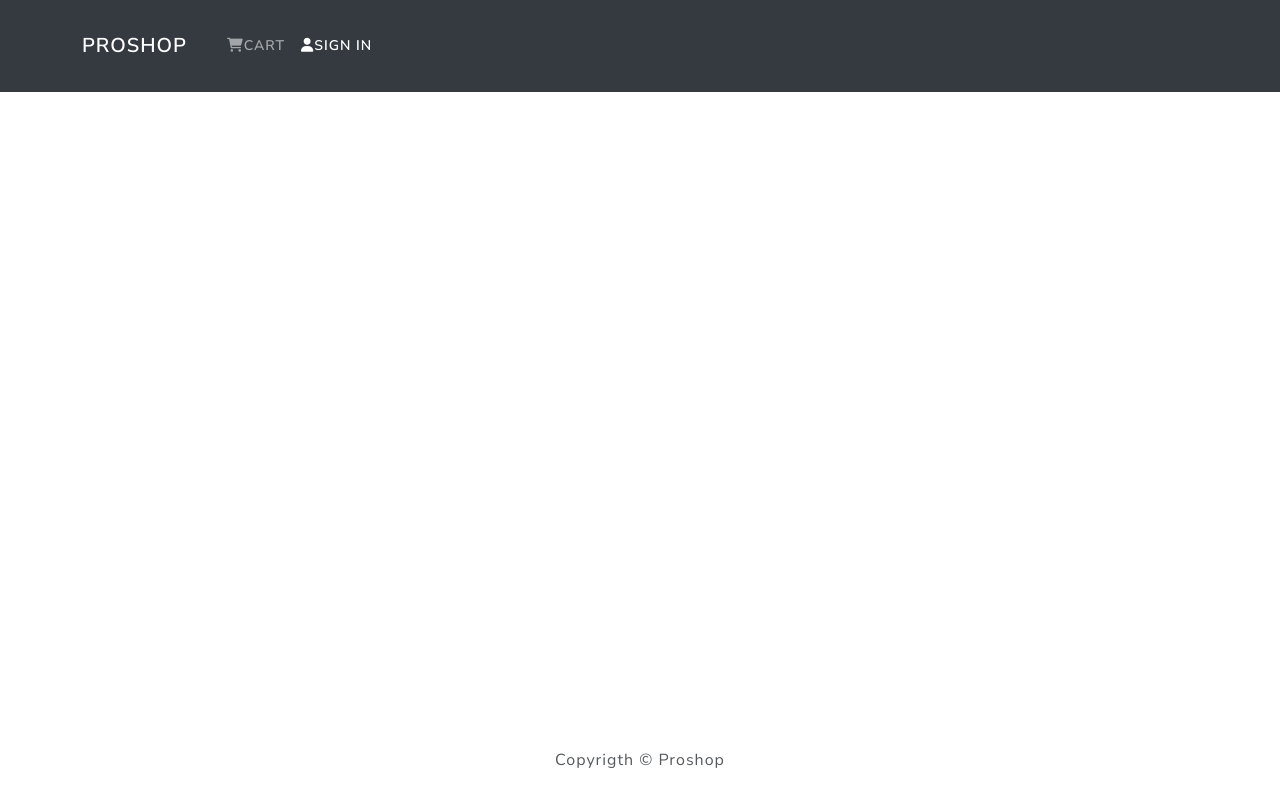
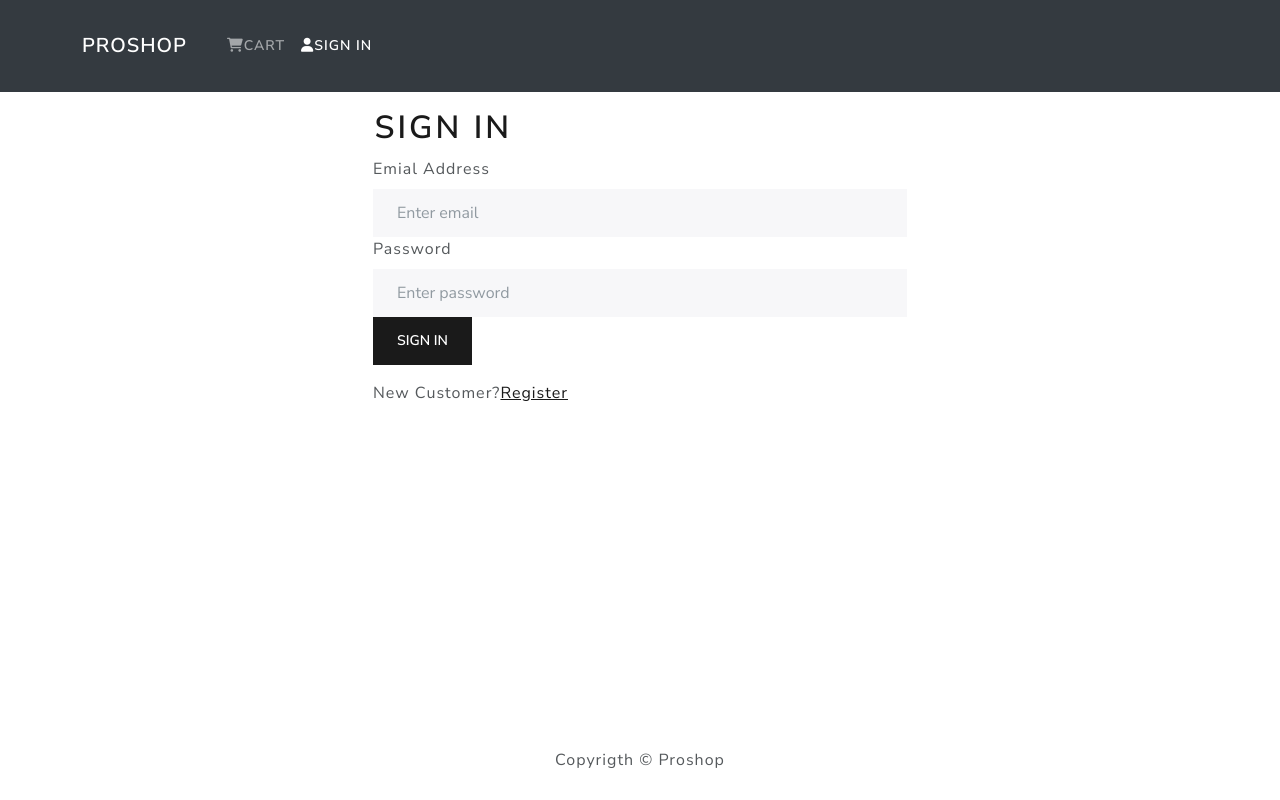
Before and after one commit to bruk-lemma/React-Shop-App, a React (Create React App) app in the folder front-end/: page /login in a window 1280 px wide. Built offline with nearby package versions, Linux system fonts and the light colour scheme.

Commit message:
created a userlogin screen and functionality

```diff
--- a/front-end/src/App.js
+++ b/front-end/src/App.js
@@ -6,6 +6,7 @@
 import HomePageScreen from "./screens/HomePageScreen";
 import ProductScreen from "./screens/ProductScreen";
 import CartScreen from "./screens/CartScreen";
+import LoginScreen from "./screens/LoginScreen";
 //import {useHistory} from "react-router-dom";
 
 function App() {
@@ -19,6 +20,7 @@
           <Routes>
             <Route exact path='/' element={<HomePageScreen />} />
             <Route path='/product/:id' element={<ProductScreen />} />
+            <Route path='/login' element={<LoginScreen />} />
             <Route path='/cart/:id' element={<CartScreen />} />
           </Routes>
         </Container>
--- a/front-end/src/actions/userActions.js
+++ b/front-end/src/actions/userActions.js
@@ -22,12 +22,13 @@
       config
     );
     dispatch({type: USER_LOGIN_SUCCESS, payload: data});
-    localStorage.set("userInfo", JSON.stringify(data));
+    localStorage.setItem("userInfo", JSON.stringify(data));
+    console.log(data);
   } catch (error) {
     dispatch({
       type: USER_LOGIN_FAIL,
       payload:
-        error.respaonse && error.response.data.message
+        error.response && error.response.data.message
           ? error.response.data.message
           : error.message,
     });
--- /dev/null
+++ b/front-end/src/components/FormContainer.js
@@ -0,0 +1,16 @@
+import React from "react";
+import {Container, Row, Col} from "react-bootstrap";
+
+const FormContainer = ({children}) => {
+  return (
+    <Container>
+      <Row className='justify-content-md-center'>
+        <Col xs={12} md={6}>
+          {children}
+        </Col>
+      </Row>
+    </Container>
+  );
+};
+
+export default FormContainer;
--- /dev/null
+++ b/front-end/src/screens/LoginScreen.js
@@ -0,0 +1,75 @@
+import React, {useEffect, useState} from "react";
+import {Link, useNavigate} from "react-router-dom";
+import {Form, Button, Row, Col} from "react-bootstrap";
+import {useDispatch, useSelector} from "react-redux";
+import {useLocation} from "react-router-dom";
+import Message from "../components/Message.js";
+import Loader from "../components/Loader.js";
+import FormContainer from "../components/FormContainer.js";
+import {login} from "../actions/userActions.js";
+
+const LoginScreen = ({location, navigate}) => {
+  const [email, setEmail] = useState("");
+  const [password, setPassword] = useState("");
+
+  const dispatch = useDispatch();
+  const userLogin = useSelector((state) => state.userLogin);
+  const {loading, error, userInfo} = userLogin;
+  navigate = useNavigate();
+  location = useLocation();
+  const redirect = location.search ? location.search.split("=")[1] : "/";
+
+  useEffect(() => {
+    if (userInfo) {
+      navigate(redirect);
+    }
+  }, [navigate, userInfo, redirect, location]);
+
+  const submitHandler = (e) => {
+    e.preventDefault();
+    dispatch(login(email, password));
+  };
+
+  return (
+    <FormContainer>
+      <h1>SIGN IN</h1>
+      {error && <Message variant='danger'>{error}</Message>}
+      {loading && <Loader />}
+      <Form onSubmit={submitHandler}>
+        <Form.Group controlId='email'>
+          <Form.Label>Emial Address</Form.Label>
+          <Form.Control
+            type='email'
+            placeholder='Enter email'
+            value={email}
+            onChange={(e) => setEmail(e.target.value)}
+          ></Form.Control>
+        </Form.Group>
+
+        <Form.Group controlId='password'>
+          <Form.Label>Password</Form.Label>
+          <Form.Control
+            type='password'
+            placeholder='Enter password'
+            value={password}
+            onChange={(e) => setPassword(e.target.value)}
+          ></Form.Control>
+        </Form.Group>
+        <Button type='submit' variant='primary'>
+          Sign In
+        </Button>
+      </Form>
+
+      <Row className='py-3'>
+        <Col>
+          New Customer?
+          <Link to={redirect ? `/register?redirect=${redirect}` : "/register"}>
+            Register
+          </Link>
+        </Col>
+      </Row>
+    </FormContainer>
+  );
+};
+
+export default LoginScreen;
```
